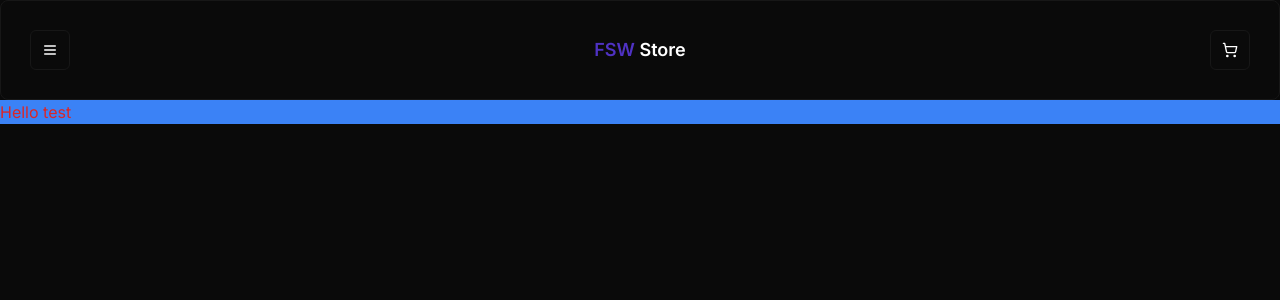
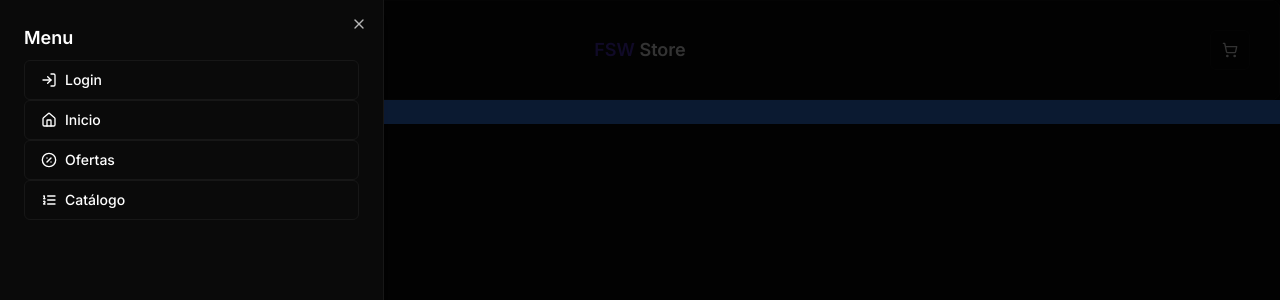
Before and after one commit to eracksonsouza/fsw-stor, a Next.js app: page / in a window 1280 px wide. Both pictures are taken after a click on the button 49 px from the left and 49 px from the top of the page. Shown: the top 300 px of the page. Built offline with nearby package versions, Linux system fonts and the light colour scheme.

Commit message:
feat: implement Sheet component and enhance Header with menu functionality

```diff
--- a/package.json
+++ b/package.json
@@ -10,6 +10,7 @@
   },
   "dependencies": {
     "@prisma/client": "^6.8.2",
+    "@radix-ui/react-dialog": "^1.1.14",
     "@radix-ui/react-slot": "^1.2.3",
     "class-variance-authority": "^0.7.1",
     "clsx": "^2.1.1",
--- a/src/components/ui/header.tsx
+++ b/src/components/ui/header.tsx
@@ -1,14 +1,53 @@
-import { MenuIcon, ShoppingCartIcon } from "lucide-react";
+import {
+  HomeIcon,
+  ListOrderedIcon,
+  LogInIcon,
+  MenuIcon,
+  PercentCircleIcon,
+  ShoppingCartIcon,
+} from "lucide-react";
 import { Button } from "./button";
 import { Card } from "./card";
+import { Sheet, SheetContent, SheetHeader, SheetTrigger } from "./sheet";
 
 const Header = () => {
   return (
     <div>
       <Card className="flex items-center justify-between p-[1.8rem]">
-        <Button size="icon" variant="outline">
-          <MenuIcon />
-        </Button>
+        <Sheet>
+          <SheetTrigger asChild>
+            <Button size="icon" variant="outline">
+              <MenuIcon />
+            </Button>
+          </SheetTrigger>
+          <SheetContent side="left">
+            <SheetHeader className="text-left text-lg font-semibold">
+              Menu
+            </SheetHeader>
+            <div className="mt-2 flex-col gap-2">
+              <Button variant="outline" className="w-full justify-start gap-2">
+                <LogInIcon size={16} />
+                Login
+              </Button>
+
+              <Button variant="outline" className="w-full justify-start gap-2">
+                <HomeIcon size={16} />
+                Inicio
+              </Button>
+
+              <Button variant="outline" className="w-full justify-start gap-2">
+                <PercentCircleIcon size={16} />
+                Ofertas
+              </Button>
+
+              <Button variant="outline" className="w-full justify-start gap-2">
+                <ListOrderedIcon size={16} />
+                Catálogo
+              </Button>
+            </div>
+          </SheetContent>
+        </Sheet>
+
         <h1 className="text-lg font-semibold">
           <span className="text-primary">FSW</span> Store
         </h1>
--- /dev/null
+++ b/src/components/ui/sheet.tsx
@@ -0,0 +1,140 @@
+"use client"
+
+import * as React from "react"
+import * as SheetPrimitive from "@radix-ui/react-dialog"
+import { cva, type VariantProps } from "class-variance-authority"
+import { X } from "lucide-react"
+
+import { cn } from "@/lib/utils"
+
+const Sheet = SheetPrimitive.Root
+
+const SheetTrigger = SheetPrimitive.Trigger
+
+const SheetClose = SheetPrimitive.Close
+
+const SheetPortal = SheetPrimitive.Portal
+
+const SheetOverlay = React.forwardRef<
+  React.ElementRef<typeof SheetPrimitive.Overlay>,
+  React.ComponentPropsWithoutRef<typeof SheetPrimitive.Overlay>
+>(({ className, ...props }, ref) => (
+  <SheetPrimitive.Overlay
+    className={cn(
+      "fixed inset-0 z-50 bg-black/80  data-[state=open]:animate-in data-[state=closed]:animate-out data-[state=closed]:fade-out-0 data-[state=open]:fade-in-0",
+      className
+    )}
+    {...props}
+    ref={ref}
+  />
+))
+SheetOverlay.displayName = SheetPrimitive.Overlay.displayName
+
+const sheetVariants = cva(
+  "fixed z-50 gap-4 bg-background p-6 shadow-lg transition ease-in-out data-[state=open]:animate-in data-[state=closed]:animate-out data-[state=closed]:duration-300 data-[state=open]:duration-500",
+  {
+    variants: {
+      side: {
+        top: "inset-x-0 top-0 border-b data-[state=closed]:slide-out-to-top data-[state=open]:slide-in-from-top",
+        bottom:
+          "inset-x-0 bottom-0 border-t data-[state=closed]:slide-out-to-bottom data-[state=open]:slide-in-from-bottom",
+        left: "inset-y-0 left-0 h-full w-3/4 border-r data-[state=closed]:slide-out-to-left data-[state=open]:slide-in-from-left sm:max-w-sm",
+        right:
+          "inset-y-0 right-0 h-full w-3/4  border-l data-[state=closed]:slide-out-to-right data-[state=open]:slide-in-from-right sm:max-w-sm",
+      },
+    },
+    defaultVariants: {
+      side: "right",
+    },
+  }
+)
+
+interface SheetContentProps
+  extends React.ComponentPropsWithoutRef<typeof SheetPrimitive.Content>,
+    VariantProps<typeof sheetVariants> {}
+
+const SheetContent = React.forwardRef<
+  React.ElementRef<typeof SheetPrimitive.Content>,
+  SheetContentProps
+>(({ side = "right", className, children, ...props }, ref) => (
+  <SheetPortal>
+    <SheetOverlay />
+    <SheetPrimitive.Content
+      ref={ref}
+      className={cn(sheetVariants({ side }), className)}
+      {...props}
+    >
+      {children}
+      <SheetPrimitive.Close className="absolute right-4 top-4 rounded-sm opacity-70 ring-offset-background transition-opacity hover:opacity-100 focus:outline-none focus:ring-2 focus:ring-ring focus:ring-offset-2 disabled:pointer-events-none data-[state=open]:bg-secondary">
+        <X className="h-4 w-4" />
+        <span className="sr-only">Close</span>
+      </SheetPrimitive.Close>
+    </SheetPrimitive.Content>
+  </SheetPortal>
+))
+SheetContent.displayName = SheetPrimitive.Content.displayName
+
+const SheetHeader = ({
+  className,
+  ...props
+}: React.HTMLAttributes<HTMLDivElement>) => (
+  <div
+    className={cn(
+      "flex flex-col space-y-2 text-center sm:text-left",
+      className
+    )}
+    {...props}
+  />
+)
+SheetHeader.displayName = "SheetHeader"
+
+const SheetFooter = ({
+  className,
+  ...props
+}: React.HTMLAttributes<HTMLDivElement>) => (
+  <div
+    className={cn(
+      "flex flex-col-reverse sm:flex-row sm:justify-end sm:space-x-2",
+      className
+    )}
+    {...props}
+  />
+)
+SheetFooter.displayName = "SheetFooter"
+
+const SheetTitle = React.forwardRef<
+  React.ElementRef<typeof SheetPrimitive.Title>,
+  React.ComponentPropsWithoutRef<typeof SheetPrimitive.Title>
+>(({ className, ...props }, ref) => (
+  <SheetPrimitive.Title
+    ref={ref}
+    className={cn("text-lg font-semibold text-foreground", className)}
+    {...props}
+  />
+))
+SheetTitle.displayName = SheetPrimitive.Title.displayName
+
+const SheetDescription = React.forwardRef<
+  React.ElementRef<typeof SheetPrimitive.Description>,
+  React.ComponentPropsWithoutRef<typeof SheetPrimitive.Description>
+>(({ className, ...props }, ref) => (
+  <SheetPrimitive.Description
+    ref={ref}
+    className={cn("text-sm text-muted-foreground", className)}
+    {...props}
+  />
+))
+SheetDescription.displayName = SheetPrimitive.Description.displayName
+
+export {
+  Sheet,
+  SheetPortal,
+  SheetOverlay,
+  SheetTrigger,
+  SheetClose,
+  SheetContent,
+  SheetHeader,
+  SheetFooter,
+  SheetTitle,
+  SheetDescription,
+}
```
Also changed, not shown: 1 other file (tests, documents, lock files or other folders).
